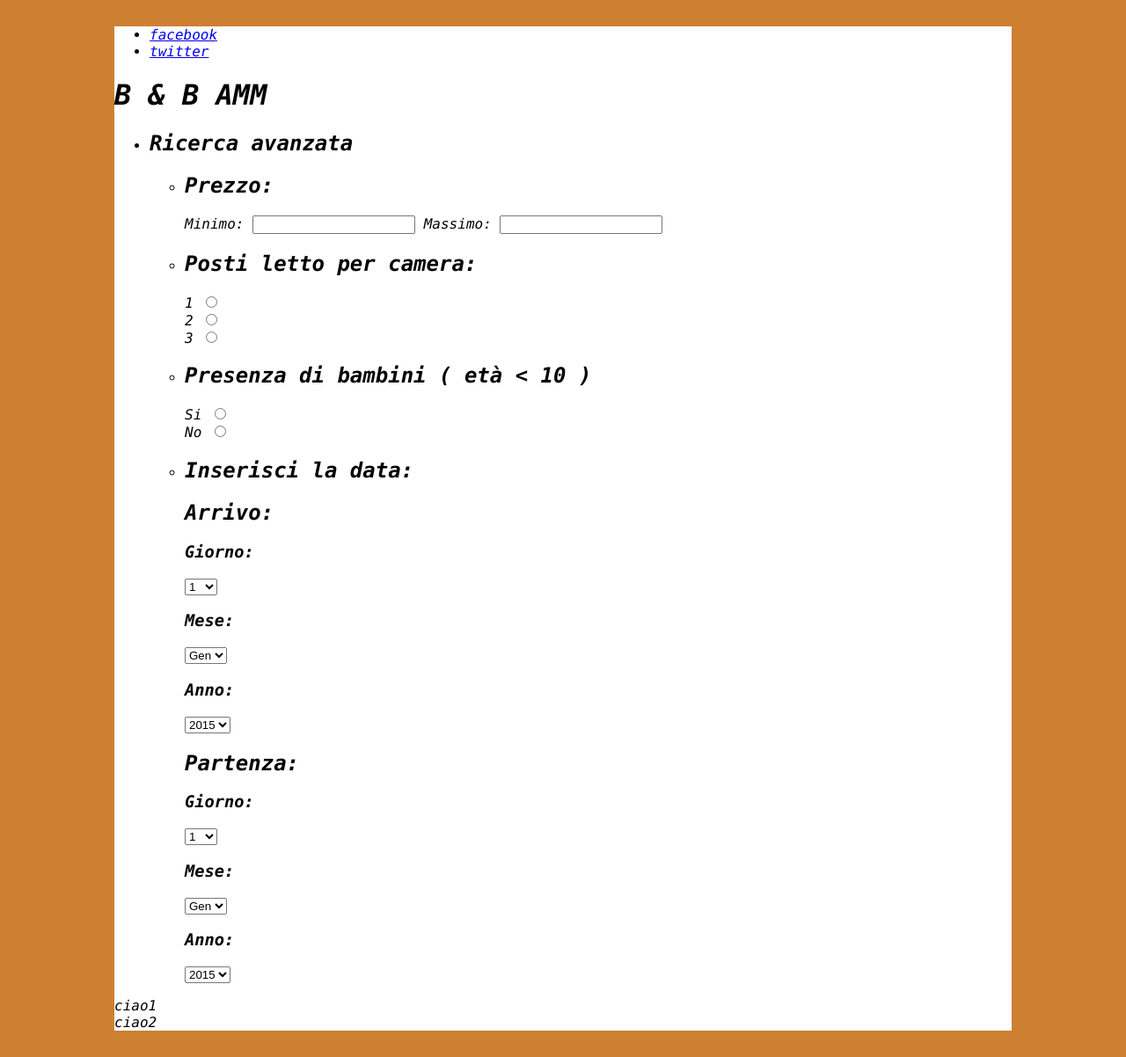
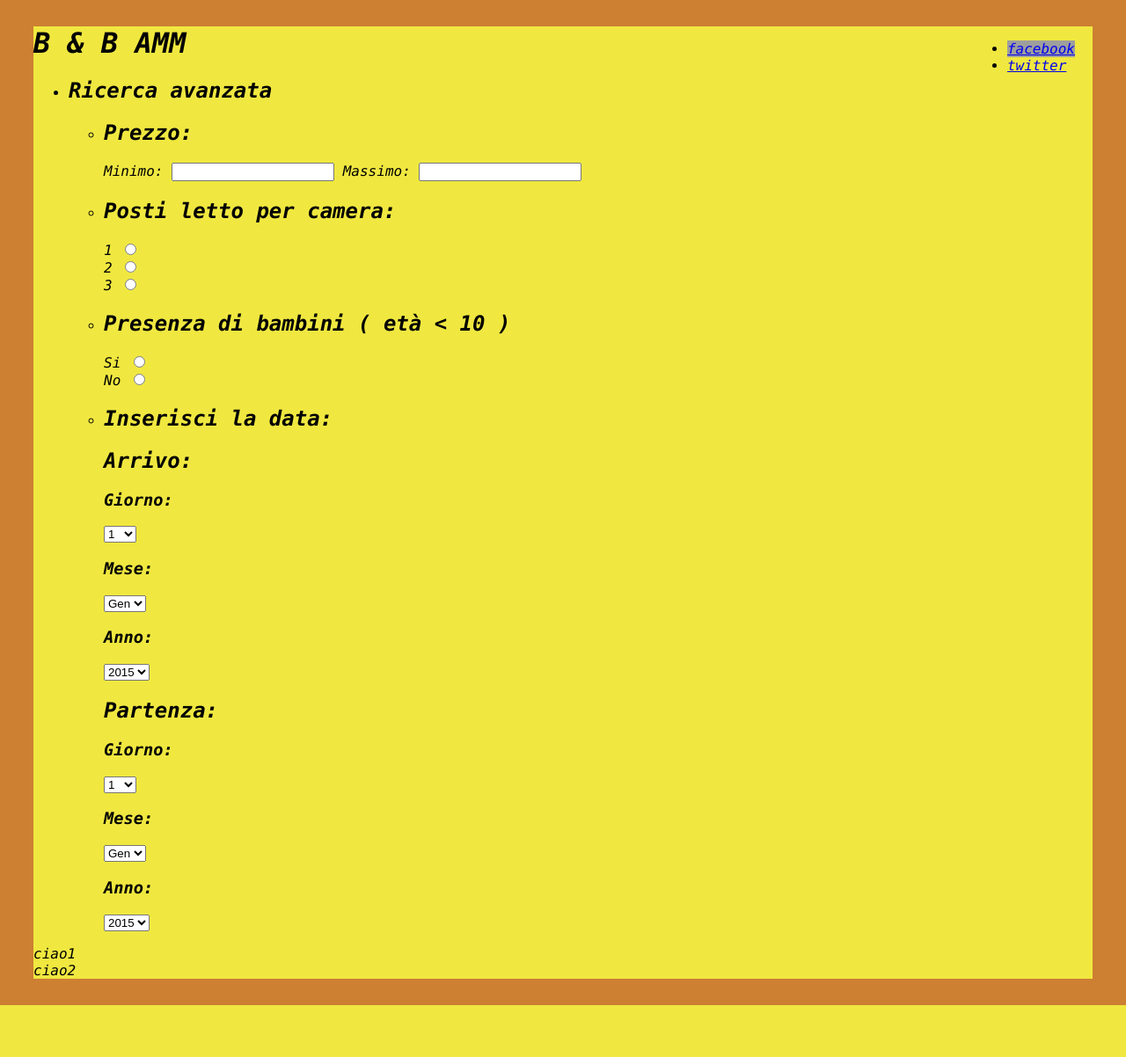
Before and after one commit to yan0z/AMM2015, a PHP site: page /homepage.html in a window 1280 px wide. Shown: the whole page at 88% size. After the commit the page ends 1143 px from the top, so only its background shows below. Run offline with PHP 8.4, Linux system fonts and the light colour scheme; grey boxes are pictures that could not be loaded.

Commit message:
Nono aggiornamento: Modifica foglio di stile2 Aggiunta logo facebook Aggiunta logo twitter

```diff
--- a/FPAMM2015/Css/style2.css
+++ b/FPAMM2015/Css/style2.css
@@ -4,24 +4,59 @@
 /*Stile generale per tutte le pagine web */
 
 body{
+    background-color: #CD7F32;
 
-	background-color: #CD7F32;
+    font-style:oblique;
 
-	font-style:oblique;
-
-	font-family:"Lucida Console", monospace;
+    font-family:"Lucida Console", monospace;
 }
 
 #allPage{
-    width:1020px;
+    margin-left:30px;
 
-    margin-left:auto;
-
-    margin-right:auto;
+    margin-right:30px;
 
     margin-top:30px;
 
     margin-bottom:30px;
 
-    background-color:white;
+    background-color:#F0E840;
 }
+/*Parte header*/
+
+#social{
+    float:right;
+    margin-right:20px;
+}
+
+#facebook{
+    background-image: url('../Images/blue-facebook-logo1.png.jpg')
+}
+
+#twitter{
+    background-image: url('../Images/twitter_new_bird-iphone_1.png')
+}
+
+#header{
+
+}
+
+#title{
+
+}
+/*Fine parte header*/
+
+/*Parte bodyPage*/
+
+#bodyPage{
+
+}
+
+/*Parte sideSX*/
+
+#sideSX{
+
+}
+
+/*Fine parte sideSX*/
+/*Fine bodyPage*/
```
Also changed, not shown: FPAMM2015/Css/newcss.css (added, +9 -0 lines), FPAMM2015/Css/style.css (+4 -6 lines), FPAMM2015/Images/blue-facebook-logo.png (added), FPAMM2015/Images/blue-facebook-logo_1.png (added), FPAMM2015/Images/twitter_new_bird-iphone.png (added), FPAMM2015/Images/twitter_new_bird-iphone_1.png (added).
